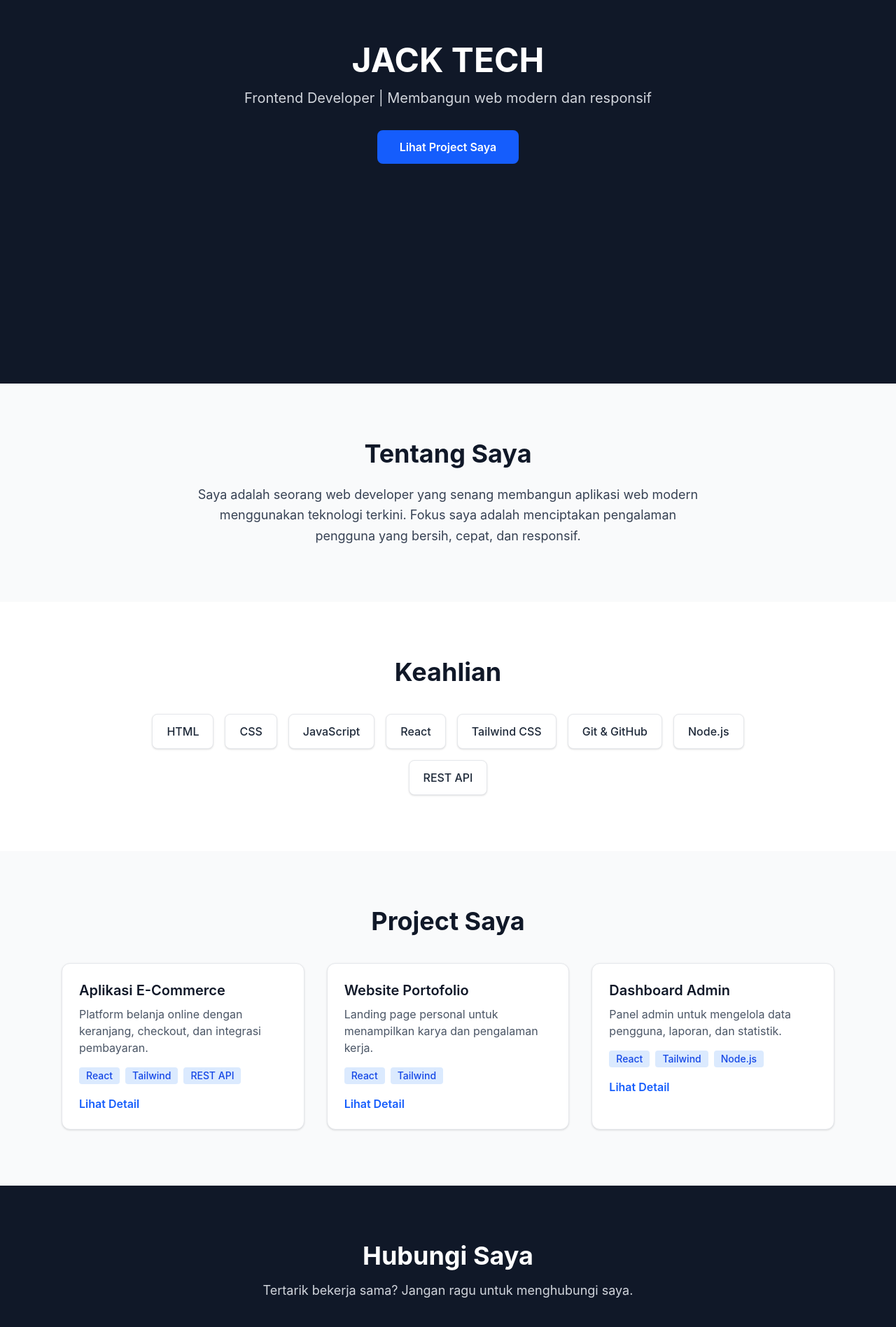
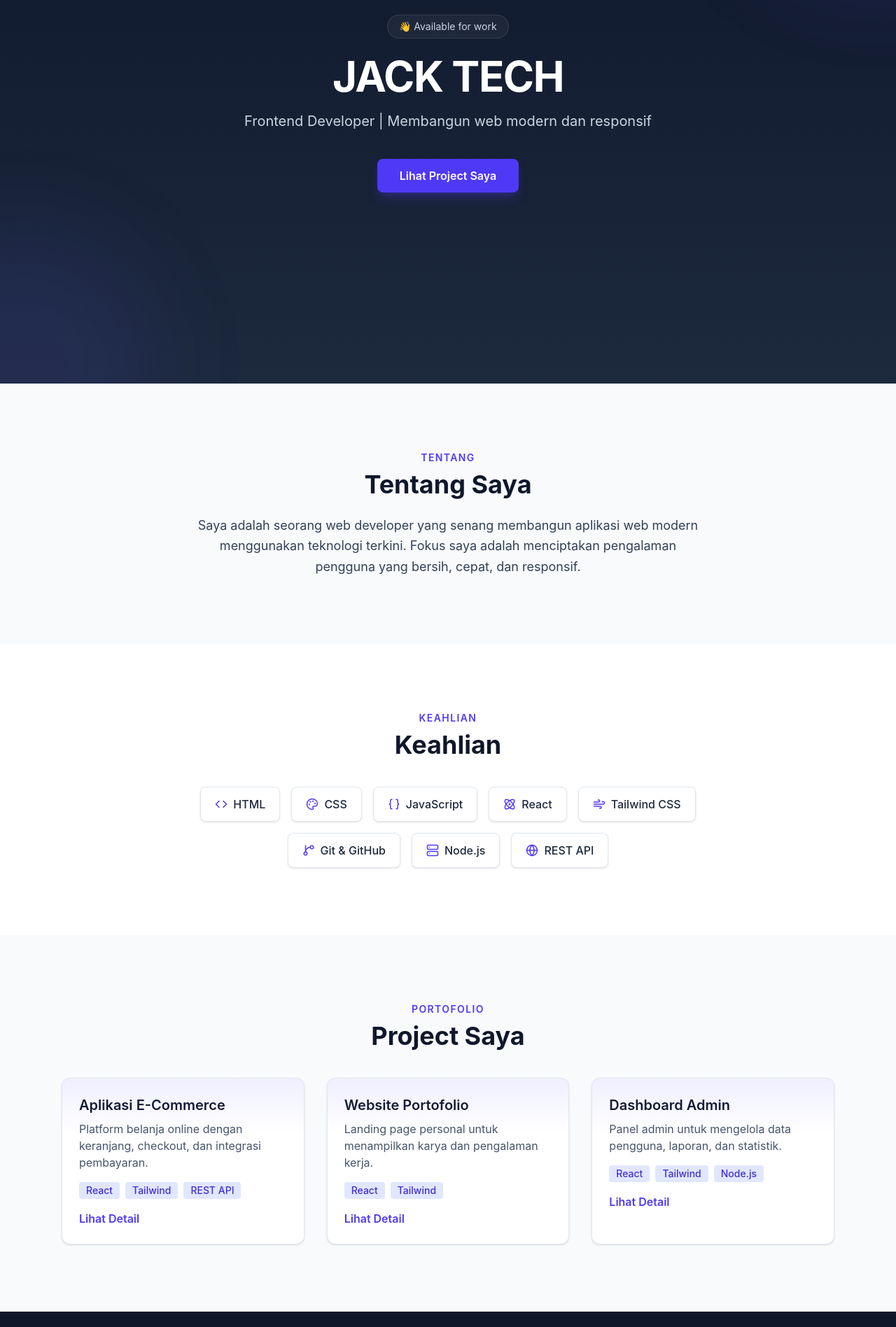
Before and after one commit to haikalzaki99/portofolio-saya, a React (Vite) app: page / in a window 1280 px wide. Shown: the part 320-2216 px from the top of the page at 70% size. Built offline with nearby package versions, Linux system fonts and the light colour scheme.

Commit message:
Mengubah Tampilan

```diff
--- a/src/components/About.jsx
+++ b/src/components/About.jsx
@@ -2,7 +2,7 @@ import { motion } from 'framer-motion'
 
 export default function About() {
   return (
-    <section id="about" className="py-20 bg-gray-50 dark:bg-gray-900 text-gray-900 dark:text-white">
+    <section id="about" className="py-24 bg-slate-50 dark:bg-slate-900 text-slate-900 dark:text-white">
       <motion.div
         initial={{ opacity: 0, y: 40 }}
         whileInView={{ opacity: 1, y: 0 }}
@@ -10,8 +10,11 @@ export default function About() {
         transition={{ duration: 0.6, ease: 'easeOut' }}
         className="max-w-3xl mx-auto px-6 text-center"
       >
+        <p className="text-sm font-semibold uppercase tracking-widest text-indigo-600 dark:text-indigo-400 mb-2">
+          Tentang
+        </p>
         <h2 className="text-4xl font-bold mb-6">Tentang Saya</h2>
-        <p className="text-lg text-gray-700 dark:text-gray-300 leading-relaxed">
+        <p className="text-lg text-slate-700 dark:text-slate-300 leading-relaxed">
           Saya adalah seorang web developer yang senang membangun aplikasi web
           modern menggunakan teknologi terkini. Fokus saya adalah menciptakan
           pengalaman pengguna yang bersih, cepat, dan responsif.
--- a/src/components/Contact.jsx
+++ b/src/components/Contact.jsx
@@ -4,7 +4,7 @@ const contacts = ['Email', 'LinkedIn', 'GitHub']
 
 export default function Contact() {
   return (
-    <section id="contact" className="py-20 bg-gray-900 dark:bg-gray-950 text-white">
+    <section id="contact" className="py-24 bg-slate-900 dark:bg-slate-800 text-white">
       <motion.div
         initial={{ opacity: 0, y: 40 }}
         whileInView={{ opacity: 1, y: 0 }}
@@ -12,8 +12,11 @@ export default function Contact() {
         transition={{ duration: 0.6, ease: 'easeOut' }}
         className="max-w-2xl mx-auto px-6 text-center"
       >
+        <p className="text-sm font-semibold uppercase tracking-widest text-indigo-400 mb-2">
+          Kontak
+        </p>
         <h2 className="text-4xl font-bold mb-4">Hubungi Saya</h2>
-        <p className="text-lg text-gray-300 dark:text-gray-400 mb-10">
+        <p className="text-lg text-slate-300 dark:text-slate-400 mb-10 leading-relaxed">
           Tertarik bekerja sama? Jangan ragu untuk menghubungi saya.
         </p>
         <div className="flex flex-wrap justify-center gap-4">
@@ -21,7 +24,7 @@ export default function Contact() {
             <a
               key={contact}
               href="#"
-              className="border border-gray-600 hover:border-blue-500 hover:text-blue-400 rounded-full px-6 py-2.5 font-medium transition-colors"
+              className="border border-slate-600 hover:border-indigo-500 hover:text-indigo-400 rounded-full px-6 py-2.5 font-medium transition-colors"
             >
               {contact}
             </a>
--- a/src/components/Hero.jsx
+++ b/src/components/Hero.jsx
@@ -1,14 +1,27 @@
 export default function Hero() {
   return (
-    <section className="min-h-screen bg-gray-900 dark:bg-gray-950 text-white flex items-center justify-center">
-      <div className="text-center px-6">
-        <h1 className="text-5xl font-bold mb-4">JACK TECH</h1>
-        <p className="text-xl text-gray-300 dark:text-gray-400 mb-8">
+    <section className="relative min-h-screen flex items-center justify-center overflow-hidden bg-gradient-to-b from-slate-900 to-slate-800 dark:from-slate-950 dark:to-slate-900 text-white">
+      <div
+        aria-hidden="true"
+        className="pointer-events-none absolute -top-40 -right-40 h-96 w-96 rounded-full bg-indigo-600/20 blur-3xl"
+      />
+      <div
+        aria-hidden="true"
+        className="pointer-events-none absolute -bottom-40 -left-40 h-96 w-96 rounded-full bg-indigo-500/10 blur-3xl"
+      />
+      <div className="relative text-center px-6">
+        <span className="inline-flex items-center gap-2 rounded-full border border-white/10 bg-white/5 px-4 py-1.5 text-sm text-slate-300">
+          👋 Available for work
+        </span>
+        <h1 className="mt-6 text-5xl md:text-6xl font-bold tracking-tight">
+          JACK TECH
+        </h1>
+        <p className="mt-5 text-xl text-slate-300 dark:text-slate-400">
           Frontend Developer | Membangun web modern dan responsif
         </p>
         <a
           href="#projects"
-          className="inline-block bg-blue-600 hover:bg-blue-700 text-white font-semibold py-3 px-8 rounded-lg transition-colors"
+          className="mt-10 inline-block bg-indigo-600 hover:bg-indigo-700 text-white font-semibold py-3 px-8 rounded-lg shadow-lg shadow-indigo-600/30 transition-all duration-300 hover:scale-105 hover:shadow-indigo-500/40"
         >
           Lihat Project Saya
         </a>
--- a/src/components/Navbar.jsx
+++ b/src/components/Navbar.jsx
@@ -22,7 +22,7 @@ export default function Navbar() {
   }, [dark])
 
   return (
-    <nav className="sticky top-0 z-50 bg-gray-900/80 dark:bg-gray-950/80 backdrop-blur text-white">
+    <nav className="sticky top-0 z-50 bg-slate-900/80 dark:bg-slate-800/80 backdrop-blur text-white">
       <div className="max-w-6xl mx-auto px-6 py-4 flex items-center justify-between">
         <a href="#" className="text-xl font-bold tracking-wide">
           JACK TECH
@@ -33,7 +33,7 @@ export default function Navbar() {
             <a
               key={item.href}
               href={item.href}
-              className="hover:text-blue-400 transition-colors"
+              className="hover:text-indigo-400 transition-colors"
             >
               {item.label}
             </a>
@@ -86,7 +86,7 @@ export default function Navbar() {
               key={item.href}
               href={item.href}
               onClick={() => setIsOpen(false)}
-              className="hover:text-blue-400 transition-colors"
+              className="hover:text-indigo-400 transition-colors"
             >
               {item.label}
             </a>
--- a/src/components/Projects.jsx
+++ b/src/components/Projects.jsx
@@ -23,7 +23,7 @@ const projects = [
 
 export default function Projects() {
   return (
-    <section id="projects" className="py-20 bg-gray-50 dark:bg-gray-900">
+    <section id="projects" className="py-24 bg-slate-50 dark:bg-slate-900">
       <motion.div
         initial={{ opacity: 0, y: 40 }}
         whileInView={{ opacity: 1, y: 0 }}
@@ -31,7 +31,10 @@ export default function Projects() {
         transition={{ duration: 0.6, ease: 'easeOut' }}
         className="max-w-6xl mx-auto px-6"
       >
-        <h2 className="text-4xl font-bold text-center mb-10 text-gray-900 dark:text-white">
+        <p className="text-sm font-semibold uppercase tracking-widest text-indigo-600 dark:text-indigo-400 text-center mb-2">
+          Portofolio
+        </p>
+        <h2 className="text-4xl font-bold text-center mb-10 text-slate-900 dark:text-white">
           Project Saya
         </h2>
         <div className="grid grid-cols-1 md:grid-cols-3 gap-8">
@@ -42,17 +45,21 @@ export default function Projects() {
               whileInView={{ opacity: 1, y: 0 }}
               viewport={{ once: true, amount: 0.3 }}
               transition={{ duration: 0.6, delay: index * 0.15, ease: 'easeOut' }}
-              className="bg-white dark:bg-gray-950 border border-gray-200 dark:border-gray-700 rounded-xl shadow p-6 hover:shadow-lg transition-shadow"
+              className="relative overflow-hidden bg-white dark:bg-slate-800 border border-slate-200 dark:border-slate-700 rounded-xl shadow-sm p-6 transition-all duration-300 hover:shadow-xl hover:-translate-y-1"
             >
-              <h3 className="text-xl font-semibold mb-2 text-gray-900 dark:text-white">
+              <div
+                aria-hidden="true"
+                className="absolute inset-x-0 top-0 h-20 bg-gradient-to-b from-indigo-500/10 to-transparent"
+              />
+              <h3 className="text-xl font-semibold mb-2 text-slate-900 dark:text-white">
                 {project.name}
               </h3>
-              <p className="text-gray-600 dark:text-gray-300 mb-4">{project.description}</p>
+              <p className="text-slate-600 dark:text-slate-300 mb-4">{project.description}</p>
               <div className="flex flex-wrap gap-2 mb-4">
                 {project.tech.map((tech) => (
                   <span
                     key={tech}
-                    className="bg-blue-100 text-blue-700 dark:bg-blue-900/40 dark:text-blue-300 text-sm font-medium px-2.5 py-0.5 rounded"
+                    className="bg-indigo-100 text-indigo-700 dark:bg-indigo-900/40 dark:text-indigo-300 text-sm font-medium px-2.5 py-0.5 rounded"
                   >
                     {tech}
                   </span>
@@ -60,7 +67,7 @@ export default function Projects() {
               </div>
               <a
                 href="#"
-                className="text-blue-600 dark:text-blue-400 hover:text-blue-700 dark:hover:text-blue-300 font-semibold"
+                className="text-indigo-600 dark:text-indigo-400 hover:text-indigo-700 dark:hover:text-indigo-300 font-semibold"
               >
                 Lihat Detail
               </a>
--- a/src/components/Skills.jsx
+++ b/src/components/Skills.jsx
@@ -1,19 +1,29 @@
 import { motion } from 'framer-motion'
+import {
+  Atom,
+  Braces,
+  Code,
+  GitBranch,
+  Globe,
+  Palette,
+  Server,
+  Wind,
+} from 'lucide-react'
 
 const skills = [
-  'HTML',
-  'CSS',
-  'JavaScript',
-  'React',
-  'Tailwind CSS',
-  'Git & GitHub',
-  'Node.js',
-  'REST API',
+  { name: 'HTML', icon: Code },
+  { name: 'CSS', icon: Palette },
+  { name: 'JavaScript', icon: Braces },
+  { name: 'React', icon: Atom },
+  { name: 'Tailwind CSS', icon: Wind },
+  { name: 'Git & GitHub', icon: GitBranch },
+  { name: 'Node.js', icon: Server },
+  { name: 'REST API', icon: Globe },
 ]
 
 export default function Skills() {
   return (
-    <section id="skills" className="py-20 bg-white dark:bg-gray-950">
+    <section id="skills" className="py-24 bg-white dark:bg-slate-800">
       <motion.div
         initial={{ opacity: 0, y: 40 }}
         whileInView={{ opacity: 1, y: 0 }}
@@ -21,18 +31,28 @@ export default function Skills() {
         transition={{ duration: 0.6, ease: 'easeOut' }}
         className="max-w-4xl mx-auto px-6"
       >
-        <h2 className="text-4xl font-bold text-center mb-10 text-gray-900 dark:text-white">
+        <p className="text-sm font-semibold uppercase tracking-widest text-indigo-600 dark:text-indigo-400 text-center mb-2">
+          Keahlian
+        </p>
+        <h2 className="text-4xl font-bold text-center mb-10 text-slate-900 dark:text-white">
           Keahlian
         </h2>
         <div className="flex flex-wrap gap-4 justify-center">
-          {skills.map((skill) => (
-            <span
-              key={skill}
-              className="bg-white dark:bg-gray-900 border border-gray-200 dark:border-gray-700 rounded-lg shadow-sm px-5 py-3 text-gray-800 dark:text-gray-100 font-medium"
-            >
-              {skill}
-            </span>
-          ))}
+          {skills.map((skill) => {
+            const Icon = skill.icon
+            return (
+              <span
+                key={skill.name}
+                className="inline-flex items-center gap-2 bg-white dark:bg-slate-900 border border-slate-200 dark:border-slate-700 rounded-lg shadow-sm px-5 py-3 text-slate-800 dark:text-slate-100 font-medium transition-all duration-300 hover:-translate-y-1 hover:shadow-xl"
+              >
+                <Icon
+                  size={18}
+                  className="text-indigo-600 dark:text-indigo-400"
+                />
+                {skill.name}
+              </span>
+            )
+          })}
         </div>
       </motion.div>
     </section>
```
